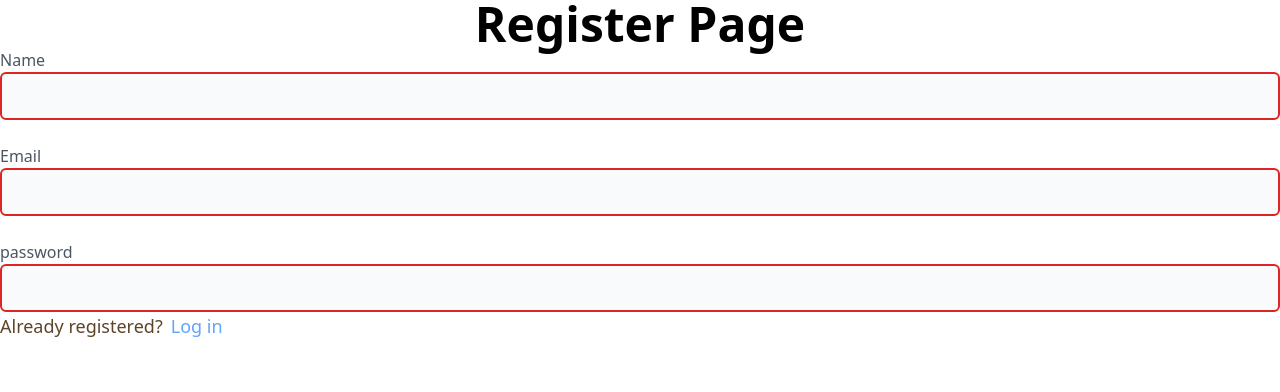
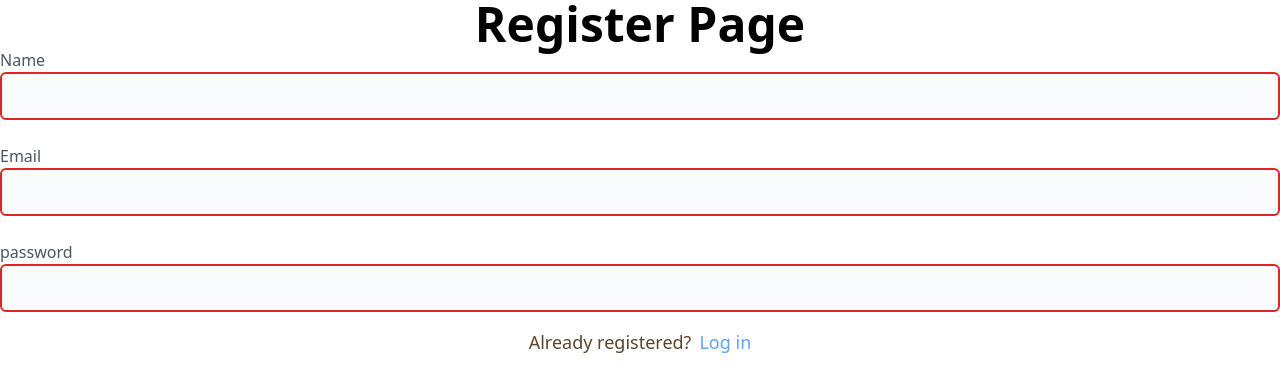
Before and after one commit to ali-mohammadi5272/sjs-task, a React (Vite) app: page /auth/register in a window 1280 px wide. Shown: the top 392 px of the page. Built offline with nearby package versions, Linux system fonts and the light colour scheme.

Commit message:
style: text align and padding

```diff
--- a/src/pages/Register/index.tsx
+++ b/src/pages/Register/index.tsx
@@ -8,7 +8,7 @@ const RegisterPage = (): React.ReactNode => {
       <Container>
         <h1 className="text-center text-5xl font-bold">Register Page</h1>
         <RegisterForm />
-        <div className="text-lg mb-14 space-x-2">
+        <div className="text-lg mb-14 space-x-2 text-center py-4">
           <span className="text-[#5C4529]">Already registered?</span>
           <Link className="text-blue-400 font-medium" to="/auth/login">
             Log in
```
